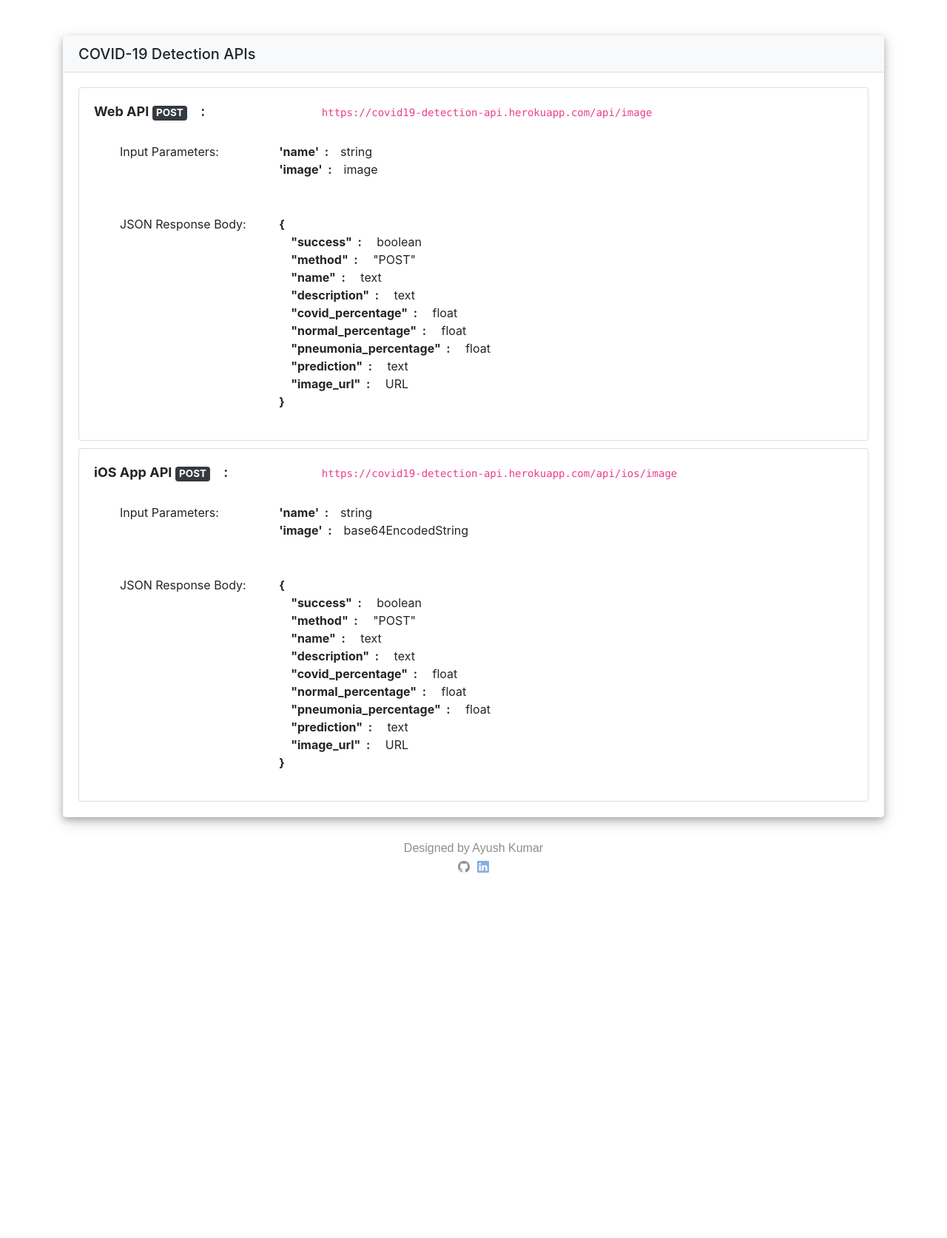
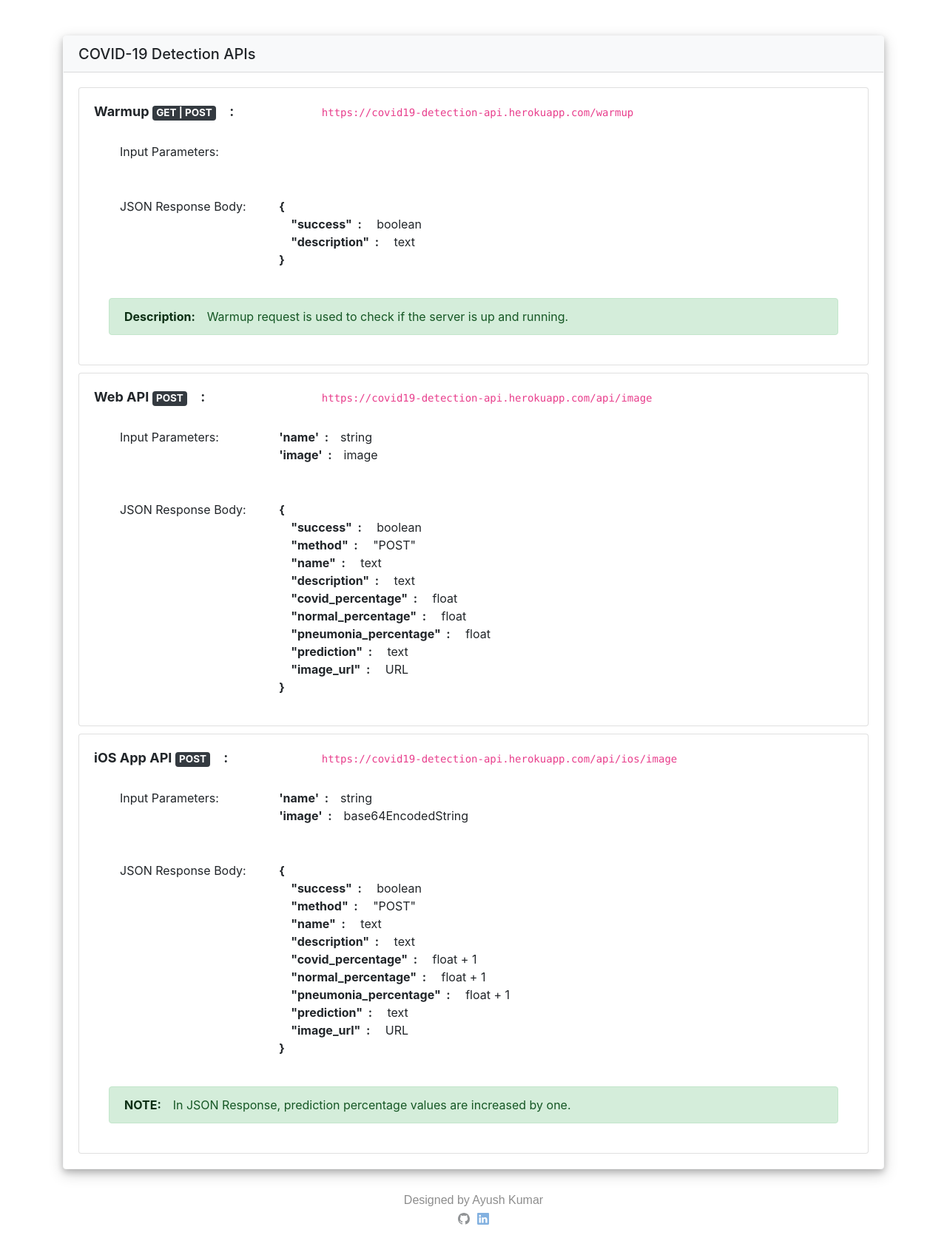
Before and after one commit to ayush9304/Covid19-Detector, a Django app: template templates/main/api_docs.html in a window 1280 px wide. Shown: the part 56-1730 px from the top of the page at 74% size. Before the commit the page ends 1236 px from the top, so only its background shows below. Run offline with Django 3.2, Linux system fonts and the light colour scheme; the template is opened without the code that fills it, so the values that code supplies are empty; some libraries are stand-ins or nearby versions.

Commit message:
Added warmup link

```diff
--- a/main/urls.py
+++ b/main/urls.py
@@ -7,4 +7,5 @@ urlpatterns = [
     path('api/image', views.api_image, name='api_image'),
     path('api/ios/image', views.ios_api_image, name='ios_api_image'),
     path('api/docs', views.api_docs, name='api_docs'),
+    path('warmup', views.warmup, name='warmup'),
 ]
--- a/static/styles.css
+++ b/static/styles.css
@@ -88,3 +88,8 @@ body{
 .footer #linkedin{
     color: #0a66c2;
 }
+
+
+.alert{
+    margin-bottom: 0;
+}
--- a/templates/main/api_docs.html
+++ b/templates/main/api_docs.html
@@ -39,7 +39,47 @@
 				<div class="card border-light card-box">
 					<h5 class="card-header bg-light">COVID-19 Detection APIs</h5>
 					<div class="card-body ">
-						<div class="card cblock">
+                        <div class="card cblock">
+                            <div class="card-body cb">
+                                <div class="cbi">
+                                    <div class="cb1">
+                                        <span class="card-title h5">Warmup <span class="badge badge-dark">GET | POST</span>&emsp;:&emsp;&emsp;&emsp;</span>
+                                    </div>
+                                    <div class="cb2">
+                                        <span><code>https://covid19-detection-api.herokuapp.com/warmup</code></span>
+                                    </div>
+                                </div>
+                                <div class="card-body">
+                                    <div class="ex">
+                                        <div class="ex1">
+                                            Input Parameters:
+                                        </div>
+                                        <div class="ex2">
+                                        </div>
+                                    </div>
+                                </div>
+                                <div class="card-body">
+                                    <div class="ex">
+                                        <div class="ex1">
+                                            JSON Response Body:
+                                        </div>
+                                        <div class="ex2">
+                                            <b>{</b><br>
+                                            <b>&emsp;"success"&nbsp;&nbsp;:&emsp;</b> boolean<br>
+                                            <b>&emsp;"description"&nbsp;&nbsp;:&emsp;</b> text<br>
+                                            <b>}</b><br>
+                                        </div>
+                                    </div>
+                                </div>
+                                <div class="card-body">
+                                    <div class="alert alert-success">
+                                        <span class="alert-link">Description:&nbsp;&nbsp;&nbsp;</span>
+                                        Warmup request is used to check if the server is up and running.
+                                    </div>
+                                </div>
+                            </div>
+                        </div>
+						<div class="card cblock2">
                             <div class="card-body cb">
                                 <div class="cbi">
                                     <div class="cb1">
@@ -114,13 +154,19 @@
                                             <b>&emsp;"method"&nbsp;&nbsp;:&emsp;</b> "POST"<br>
                                             <b>&emsp;"name"&nbsp;&nbsp;:&emsp;</b> text<br>
                                             <b>&emsp;"description"&nbsp;&nbsp;:&emsp;</b> text<br>
-                                            <b>&emsp;"covid_percentage"&nbsp;&nbsp;:&emsp;</b> float<br>
-                                            <b>&emsp;"normal_percentage"&nbsp;&nbsp;:&emsp;</b> float<br>
-                                            <b>&emsp;"pneumonia_percentage"&nbsp;&nbsp;:&emsp;</b> float<br>
+                                            <b>&emsp;"covid_percentage"&nbsp;&nbsp;:&emsp;</b> float + 1<br>
+                                            <b>&emsp;"normal_percentage"&nbsp;&nbsp;:&emsp;</b> float + 1<br>
+                                            <b>&emsp;"pneumonia_percentage"&nbsp;&nbsp;:&emsp;</b> float + 1<br>
                                             <b>&emsp;"prediction"&nbsp;&nbsp;:&emsp;</b> text<br>
                                             <b>&emsp;"image_url"&nbsp;&nbsp;:&emsp;</b> URL<br>
                                             <b>}</b><br>
                                         </div>
+                                    </div>
+                                </div>
+                                <div class="card-body">
+                                    <div class="alert alert-success">
+                                        <span class="alert-link">NOTE:&nbsp;&nbsp;&nbsp;</span>
+                                        In JSON Response, prediction percentage values are increased by one.
                                     </div>
                                 </div>
                             </div>
```
Also changed, not shown: main/views.py (+9 -3 lines), templates/main/index.html (+2 -9 lines).
